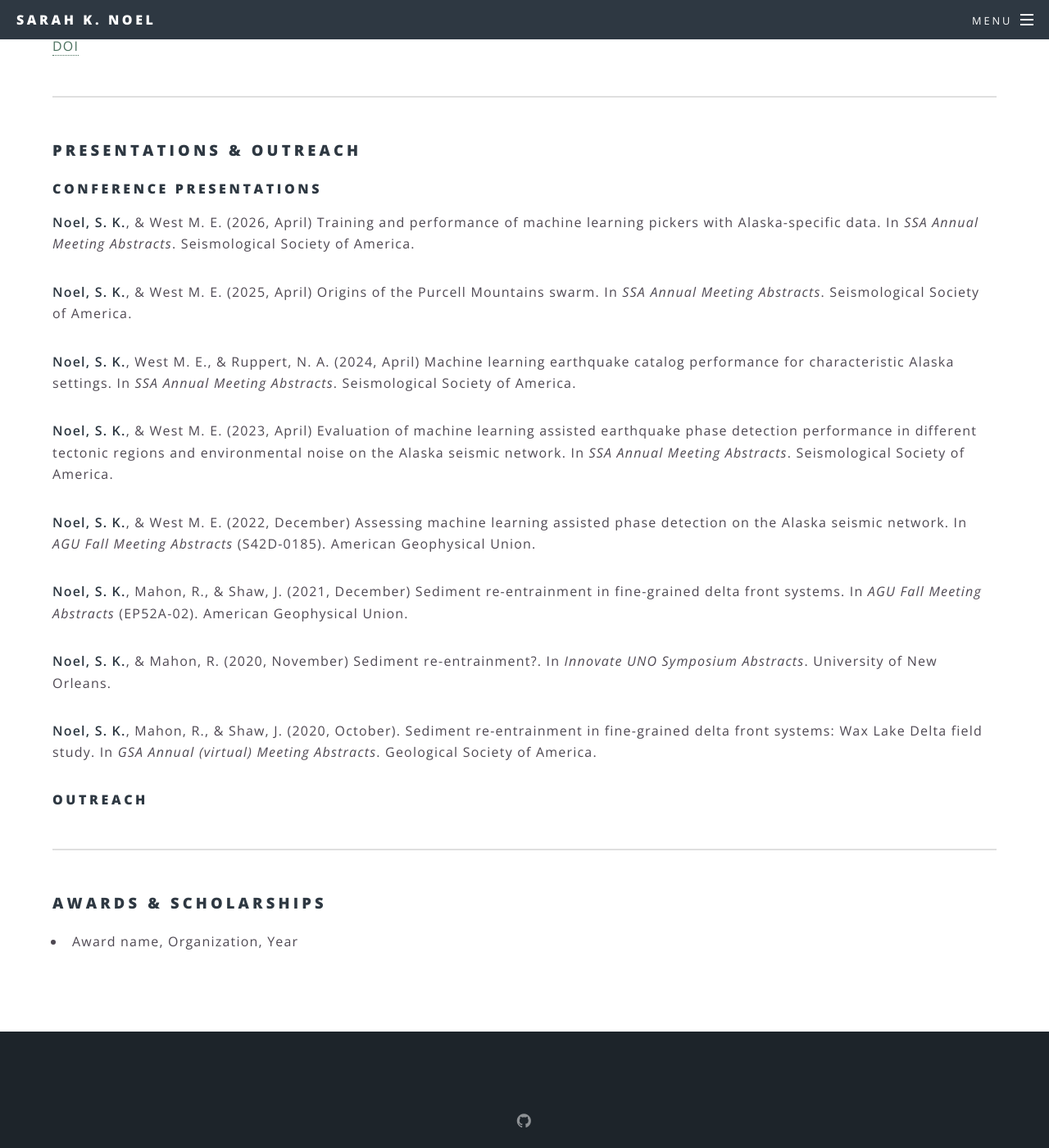
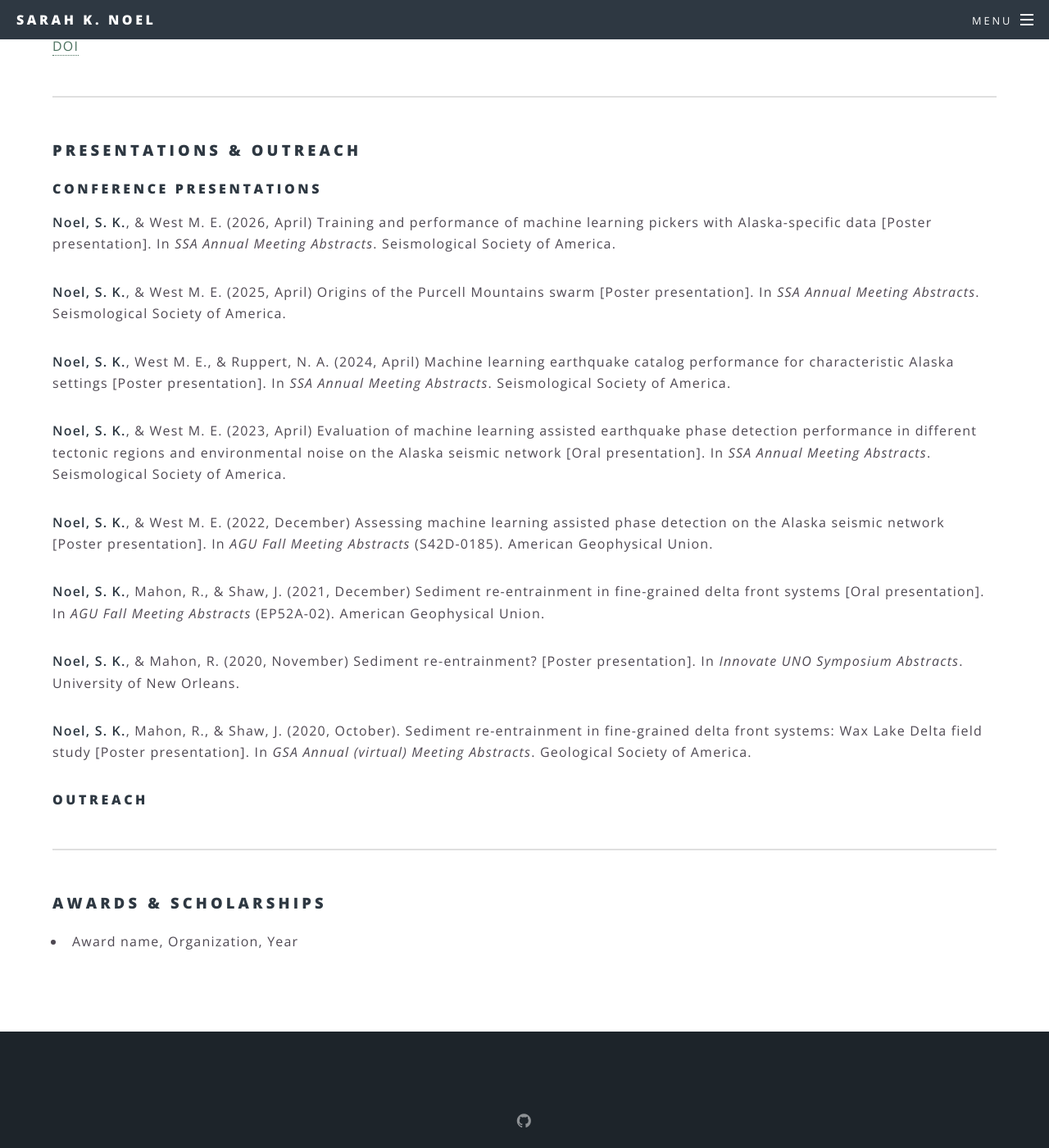
Before and after one commit to aknoel/academic, a Jekyll site: the page built from cv.html, in a window 1280 px wide and 1400 px high, scrolled down 1258 px. Shown: the whole window at 82% size. Built offline with Jekyll 4.4.1, drawn with Linux system fonts in a browser that asks for light colours.

Commit message:
cv updates

```diff
--- a/cv.html
+++ b/cv.html
@@ -47,32 +47,34 @@ subtitle:
 	<h4>Conference Presentations</h4>
 
 	<!-- University of Alaska Fairbanks presentations -->
+	<p><strong>Noel, S. K.</strong>, & West M. E. (2026, April) Training and performance of machine learning pickers
+		with Alaska-specific data [Poster presentation]. In <i>SSA Annual Meeting Abstracts</i>. Seismological Society
+		of America.</p>
 
-	<p><strong>Noel, S. K.</strong>, & West M. E. (2026, April) Training and performance of machine learning pickers
-		with Alaska-specific data. In <i>SSA Annual Meeting Abstracts</i>. Seismological Society of America.</p>
-
-	<p><strong>Noel, S. K.</strong>, & West M. E. (2025, April) Origins of the Purcell Mountains swarm. In <i>SSA
-		Annual Meeting Abstracts</i>. Seismological Society of America.</p>
+	<p><strong>Noel, S. K.</strong>, & West M. E. (2025, April) Origins of the Purcell Mountains swarm [Poster
+		presentation]. In <i>SSA Annual Meeting Abstracts</i>. Seismological Society of America.</p>
 
 	<p><strong>Noel, S. K.</strong>, West M. E., & Ruppert, N. A. (2024, April) Machine learning earthquake catalog
-		performance for characteristic Alaska settings. In <i>SSA Annual Meeting Abstracts</i>. Seismological Society of America.</p>
+		performance for characteristic Alaska settings [Poster presentation]. In <i>SSA Annual Meeting Abstracts</i>.
+		Seismological Society of America.</p>
 
 	<p><strong>Noel, S. K.</strong>, & West M. E. (2023, April) Evaluation of machine learning assisted earthquake phase
-		detection performance in different tectonic regions and environmental noise on the Alaska seismic network.
-		In <i>SSA Annual Meeting Abstracts</i>. Seismological Society of America.</p>
+		detection performance in different tectonic regions and environmental noise on the Alaska seismic network [Oral
+		presentation]. In <i>SSA Annual Meeting Abstracts</i>. Seismological Society of America.</p>
 
 	<p><strong>Noel, S. K.</strong>, & West M. E. (2022, December) Assessing machine learning assisted phase detection
-		on the Alaska seismic network. In <i>AGU Fall Meeting Abstracts</i> (S42D-0185). American Geophysical Union.</p>
+		on the Alaska seismic network [Poster presentation]. In <i>AGU Fall Meeting Abstracts</i> (S42D-0185).
+		American Geophysical Union.</p>
 
 	<!-- University of New Orleans presentations -->
 	<p><strong>Noel, S. K.</strong>, Mahon, R., & Shaw, J. (2021, December) Sediment re-entrainment in fine-grained delta
-		front systems. In <i>AGU Fall Meeting Abstracts</i> (EP52A-02). American Geophysical Union.</p>
+		front systems [Oral presentation]. In <i>AGU Fall Meeting Abstracts</i> (EP52A-02). American Geophysical Union.</p>
 
-	<p><strong>Noel, S. K.</strong>, & Mahon, R. (2020, November) Sediment re-entrainment?. In <i>Innovate UNO Symposium
-		Abstracts</i>. University of New Orleans.</p>
+	<p><strong>Noel, S. K.</strong>, & Mahon, R. (2020, November) Sediment re-entrainment? [Poster presentation]. In
+		<i>Innovate UNO Symposium Abstracts</i>. University of New Orleans.</p>
 
 	<p><strong>Noel, S. K.</strong>, Mahon, R., & Shaw, J. (2020, October). Sediment re-entrainment in fine-grained delta
-		front systems: Wax Lake Delta field study. In <i>GSA Annual (virtual) Meeting Abstracts</i>.
+		front systems: Wax Lake Delta field study [Poster presentation]. In <i>GSA Annual (virtual) Meeting Abstracts</i>.
 		Geological Society of America.</p>
 
 	<h4>Outreach</h4>
```
